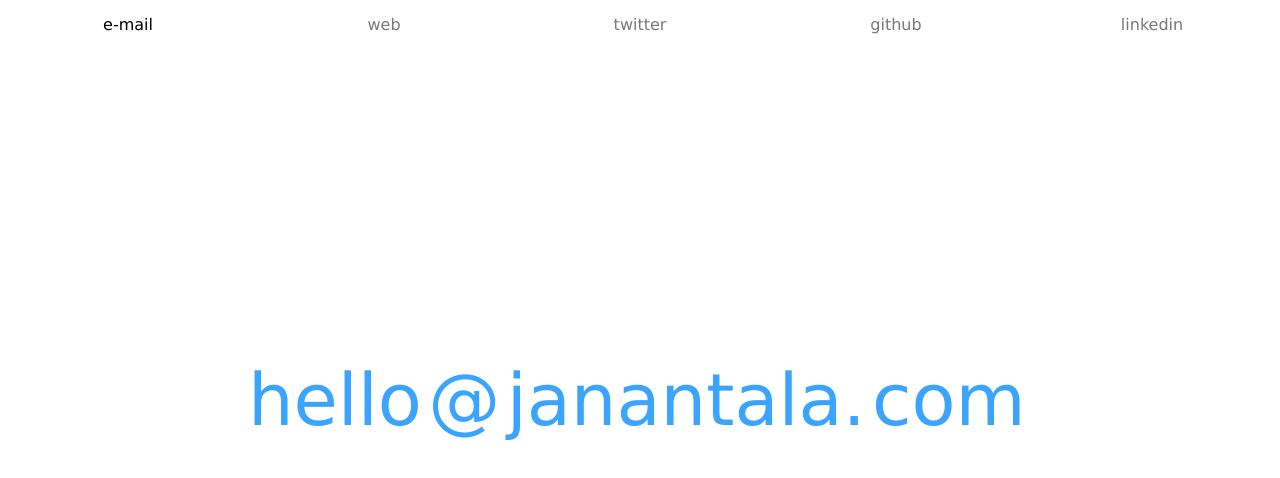
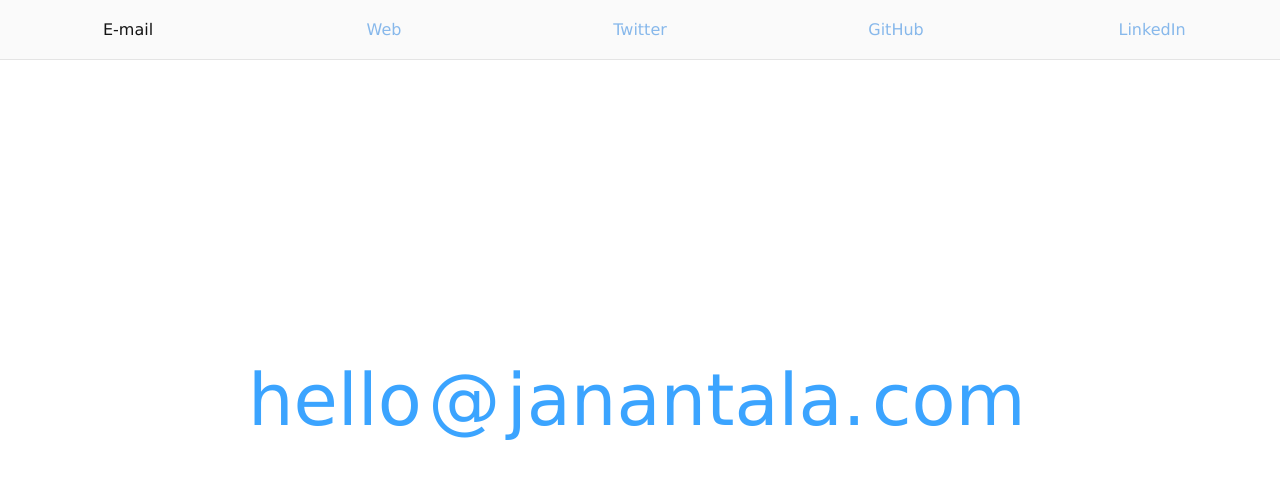
Before and after one commit to janantala/janantala.github.io, a plain HTML site: page index.html in a window 1280 px wide. Drawn offline with Linux system fonts and the light colour scheme.

Commit message:
header styles

```diff
--- a/index.html
+++ b/index.html
@@ -23,6 +23,7 @@
     }
 
     .container {
+      min-height: 700px;
       min-height: 100vh;
       position: relative;
 
@@ -89,10 +90,13 @@
       display: block;
       text-align: center;
       text-decoration: none;
-      color: rgb(120,120,120);
 
-      height: 50px;
-      line-height: 50px;
+      background-color: rgb(250,250,250);
+      border-bottom: 1px solid rgb(228,228,228);
+      color: rgb(135,184,235);
+
+      height: 60px;
+      line-height: 60px;
 
       -webkit-box-flex: 1;      /* OLD - iOS 6-, Safari 3.1-6 */
       -moz-box-flex: 1;         /* OLD - Firefox 19- */
@@ -100,17 +104,17 @@
       -ms-flex: 1;              /* IE 10 */
       flex: 1;
 
-      -webkit-flex-align: bottom;
-      -ms-flex-align: bottom;
-      -webkit-align-items: bottom;
-      align-items: bottom;
+      -webkit-transition: color 0.25s ease-in;
+      -moz-transition: color 0.25s ease-in;
+      -o-transition: color 0.25s ease-in;
+      transition: color 0.25s ease-in;
     }
 
     .profile:hover {
-      color: rgb(0,0,0);
+      color: rgb(20,20,20);
     }
 
-    .title:hover .header-hello, .title:hover .header-at, .title:hover .header-janantala, .title:hover .header-dot, .title:hover .header-com,
+    .title a:hover .header-hello, .title:hover .header-at, .title:hover .header-janantala, .title:hover .header-dot, .title:hover .header-com,
     .profile-email:hover ~ .title .header-hello, .profile-email:hover ~ .title .header-at, .profile-email:hover ~ .title .header-janantala, .profile-email:hover ~ .title .header-dot, .profile-email:hover ~ .title .header-com, .profile-twitter:hover ~ .title .header-at, .profile-web:hover ~ .title .header-janantala, .profile-web:hover ~ .title .header-dot, .profile-web:hover ~ .title .header-com, .profile-twitter:hover ~ .title .header-janantala, .profile-github:hover ~ .title .header-janantala, .profile-linkedin:hover ~ .title .header-janantala {
       color: rgb(59,164,255);
     }
@@ -130,11 +134,11 @@
 <body>
 
 <section class="container">
-  <a class="profile profile-email" href="mailto:hello@janantala.com">e-mail</a>
-  <a class="profile profile-web" href="http://janantala.com" target="_blank">web</a>
-  <a class="profile profile-twitter" href="http://twitter.com/janantala" target="_blank">twitter</a>
-  <a class="profile profile-github" href="http://github.com/janantala" target="_blank">github</a>
-  <a class="profile profile-linkedin" href="http://linkedin.com/in/janantala" target="_blank">linkedin</a>
+  <a class="profile profile-email" href="mailto:hello@janantala.com">E-mail</a>
+  <a class="profile profile-web" href="http://janantala.com" target="_blank">Web</a>
+  <a class="profile profile-twitter" href="http://twitter.com/janantala" target="_blank">Twitter</a>
+  <a class="profile profile-github" href="http://github.com/janantala" target="_blank">GitHub</a>
+  <a class="profile profile-linkedin" href="http://linkedin.com/in/janantala" target="_blank">LinkedIn</a>
 
 
   <h1 class="title">
```
